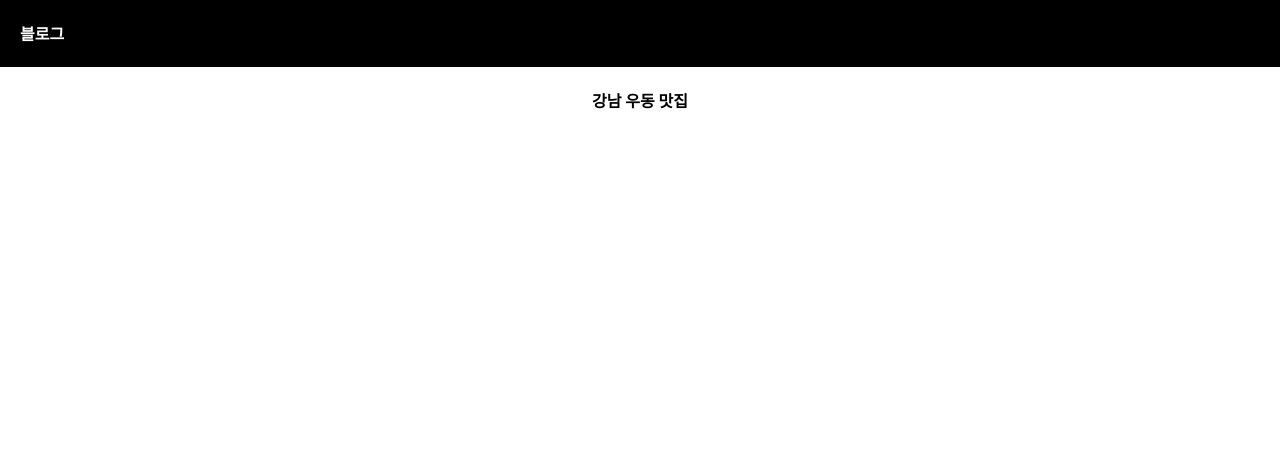
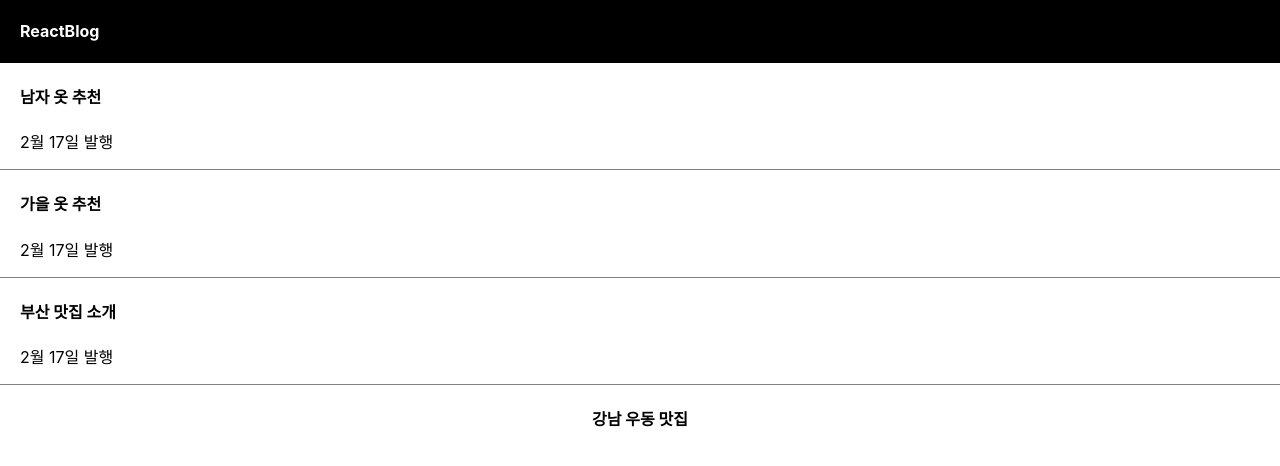
Before and after one commit to corbie0091/react_blog_practice, a React (Create React App) app: page / in a window 1280 px wide. Shown: the top 466 px of the page. Built offline with nearby package versions, Linux system fonts and the light colour scheme.

Commit message:
State문법, destrcturing 변수생성 문법, 글제목 숙제진행

```diff
--- a/src/App.css
+++ b/src/App.css
@@ -2,6 +2,15 @@
   text-align: center;
 }
 
+div {
+  box-sizing: border-box;
+}
+
+.list {
+  padding-left: 20px;
+  text-align: left;
+  border-bottom: 1px solid gray;
+}
 .App-logo {
   height: 40vmin;
   pointer-events: none;
--- a/src/App.js
+++ b/src/App.js
@@ -1,13 +1,67 @@
 import logo from "./logo.svg";
 import "./App.css";
+import { useState } from "react";
 
 function App() {
   let post = "강남 우동 맛집";
+  // 자료 잠깐 저장할 땐 변수사용
 
+  // 리액트에선 state문법을 사용하는 경우가 o
+  // 1.import { useState }
+  // 2.useState(보관할 자료)
+  // 3.let[작명, 작명]
+  // a는 state에 보관했던 자료가 나옴 = 변수와 똑같이 사용가능
+  // b는 state 변경을 도와주는 함수임
+  // let [a, b] = useState("남자 코트 추천");
+  // let [글제목, b] = useState("남자 코트 추천");
+
+  let num = [1, 2, 3];
+  // 근데 1과 2가 너무 유용해서 변수로 따로 뺴고싶음
+  // 그럴때 Destructuring문법을 사용함
+  let a = num[0]; //1
+  let c = num[1]; //2
+
+  // 이렇게 말고 편하게 뽑아 쓸 수 있는 문법이 있음
+  let [d, e] = [1, 2]; // d =1 , e = 2
+  // let [a, b] = useState("남자 코트 추천");
+  // 즉, 이부분도  ㄴ [남자코트추천, 함수] 이렇게 남는다는 것임
+
+  // state문법은 언제 쓸까??
+  // 변수 문법이 있는데 왜 굳이??
+  // 차이점: 변수 문법에서 갑자기 데이터변수가 변경되면
+  // html이 바뀌어야하는데 자동으로 되지 않음
+  // 변경이 되었으니 변수도 바꿔줘라가 안된다는 것임
+  // 그래서 state문법에서는 그렇게 바뀌면 재렌더링이 되는 것임
+  // 그래서 html전체가 "자동으로 재랜더링이 된다"는 것임
+  // 그래서 state문법을 쓰는 것임
+
+  let [logo, setLogo] = useState("ReactBlog");
+  //ㄴ 복습은 좋은데 굳이 바뀌지 않는 데이터이므로 쓰지 않아도 됨
+  //  즉 state문법을 적절히 쓰는 것이 좋음
+  // 자주 변경될 거 같은 제목, 날짜 클래스명 등 이런것들을 state로 빼서 미리 저장
+  // 이후 state를 데이터바인딩하는 식으로 코딩해주면 된다.
+
+  let [글제목, set글제목] = useState([
+    "남자 옷 추천",
+    "가을 옷 추천",
+    "부산 맛집 소개",
+  ]);
   return (
     <div className="App">
       <div className="black-nav">
-        <h4 id={post}>블로그</h4>
+        <h4 id={post}>{logo}</h4>
+      </div>
+      <div className="list">
+        <h4>{글제목[0]}</h4>
+        <p>2월 17일 발행</p>
+      </div>
+      <div className="list">
+        <h4>{글제목[1]}</h4>
+        <p>2월 17일 발행</p>
+      </div>
+      <div className="list">
+        <h4>{글제목[2]}</h4>
+        <p>2월 17일 발행</p>
       </div>
       <h4>{post}</h4>
     </div>
```
Also changed, not shown: 1 other file (tests, documents, lock files or other folders).
